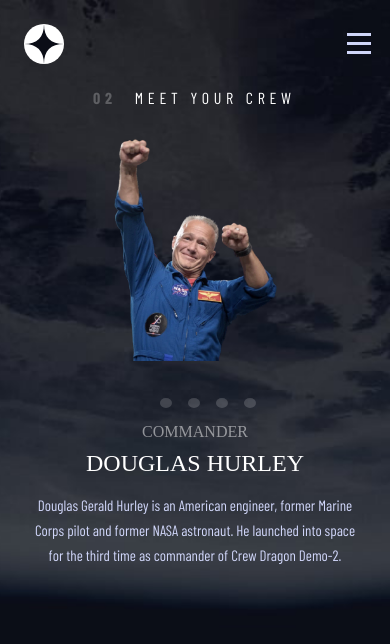
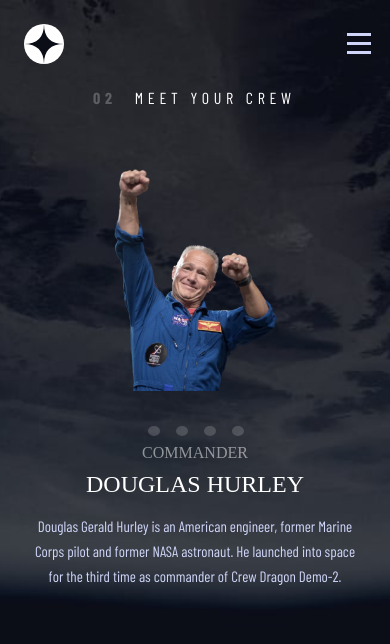
Before and after one commit to Kgiruc/space-website, a React (Create React App) app in the folder space/: page /crew in a window 390 px wide. Shown: the top 644 px of the page. Built offline with nearby package versions, Linux system fonts and the light colour scheme; a web font is replaced by a local one.

Commit message:
scss changes

```diff
--- a/space/src/scss/componenets-style/crew.scss
+++ b/space/src/scss/componenets-style/crew.scss
@@ -144,10 +144,11 @@
     margin: 48vh auto;
   }
 
-  .crew__btn{
+  .crew__btn{;
     height: 10px;
-    left: 340px;
+    left: 44vw;
     top: 442px;
+    width: 112px;
     button{
       margin-right: 16px;
       width: 10px;
@@ -175,7 +176,7 @@
 
   .crew__container__subs {
     width: 327px;
-    margin-top: 70vh;
+    margin-top: 75vh;
     h4 {
       font-size: calc($font-head4 - 16px);
       line-height: 18.34px;
@@ -203,14 +204,14 @@
     top: 0;
     right: 0;
     left: 0;
-    margin: 139px auto;
+    margin: 20vh auto;
 
   }
 
   .crew__btn{
     height: 10px;
-    left: calc(144px + 16px);
-    top: 394px;
+    left: 38%;
+    top: 50vh;
 
     button{
       margin-right: 16px;
```
